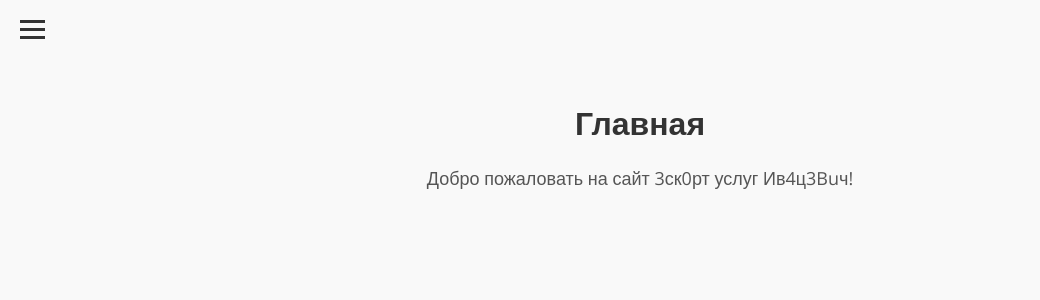
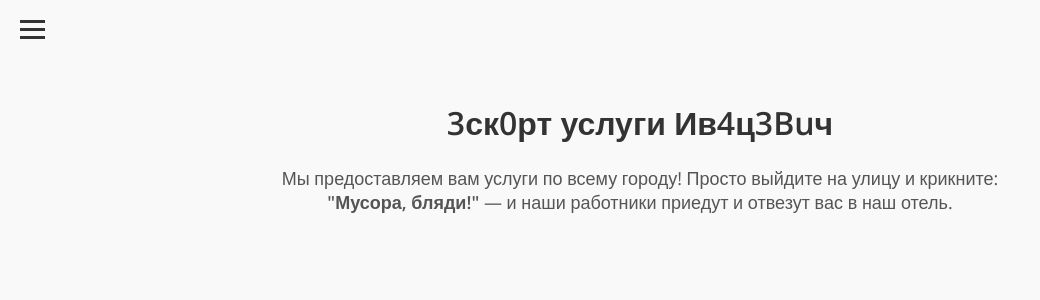
Before and after one commit to mot9lXVII/escortmargo, a Flask app: page / in a window 1280 px wide. Shown: the top 300 px of the page, without its empty margins (0-1040 px from the left). Run offline with Flask 3, Linux system fonts and the light colour scheme.

Commit message:
Update index.html

```diff
--- a/templates/index.html
+++ b/templates/index.html
@@ -3,7 +3,7 @@
 <head>
     <meta charset="UTF-8">
     <meta name="viewport" content="width=device-width, initial-scale=1.0">
-    <title>Главная - 3ск0рт услуги Ив4ц3Buч</title>
+    <title>3ск0рт услуги Ив4ц3Buч</title>
     <link rel="stylesheet" href="{{ url_for('static', filename='styles.css') }}">
     <link href="https://fonts.googleapis.com/css2?family=Roboto:wght@400;500;700&family=Open+Sans:wght@400;600&display=swap" rel="stylesheet">
 </head>
@@ -24,20 +24,22 @@
         </div>
 
         <ul>
-            <li><a href="/" class="active">Главная</a></li>
+            <li><a href="/">Главная</a></li>
             <li><a href="/about">О нас</a></li>
             <li><a href="/services">Услуги</a></li>
             <li><a href="/contacts">Контакты</a></li>
             <li><a href="/developers">Разработчики</a></li>
-            <li><a href="/settings">Настройки</a></li>
-            <li><a href="/reviews">Отзывы</a></li> <!-- Кнопка "Отзывы" -->
+            <li><a href="/settings" class="active">Настройки</a></li>
         </ul>
     </nav>
 
     <!-- Основной контент -->
     <div class="content">
-        <h1>Главная</h1>
-        <p class="subtitle">Добро пожаловать на сайт 3ск0рт услуг Ив4ц3Buч!</p>
+        <h1>3ск0рт услуги Ив4ц3Buч</h1>
+        <p class="subtitle">
+            Мы предоставляем вам услуги по всему городу! Просто выйдите на улицу и крикните:
+            <strong>"Мусора, бляди!"</strong> — и наши работники приедут и отвезут вас в наш отель.
+        </p>
     </div>
 
     <!-- Подключение JavaScript -->
```
